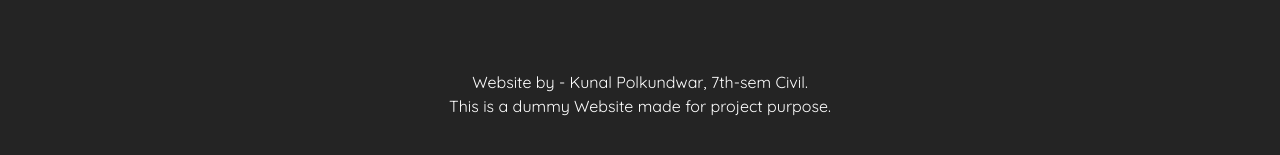
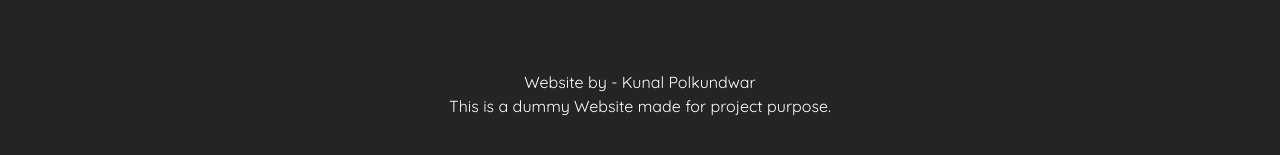
Before and after one commit to kp478/website-assignment, a plain HTML site: page index.html in a window 1280 px wide. Shown: the part 3201-3356 px from the top of the page. Drawn offline with Linux system fonts and the light colour scheme.

Commit message:
Update index.html

```diff
--- a/index.html
+++ b/index.html
@@ -219,7 +219,7 @@
                 </div>
             </div>
             <div class="product-collection">
-                <p class="footer">Website by - Kunal Polkundwar, 7th-sem Civil.</p>
+                <p class="footer">Website by - Kunal Polkundwar</p>
                 <p class="footer">This is a dummy Website made for project purpose.</p>
             </div>
         </div>
```
